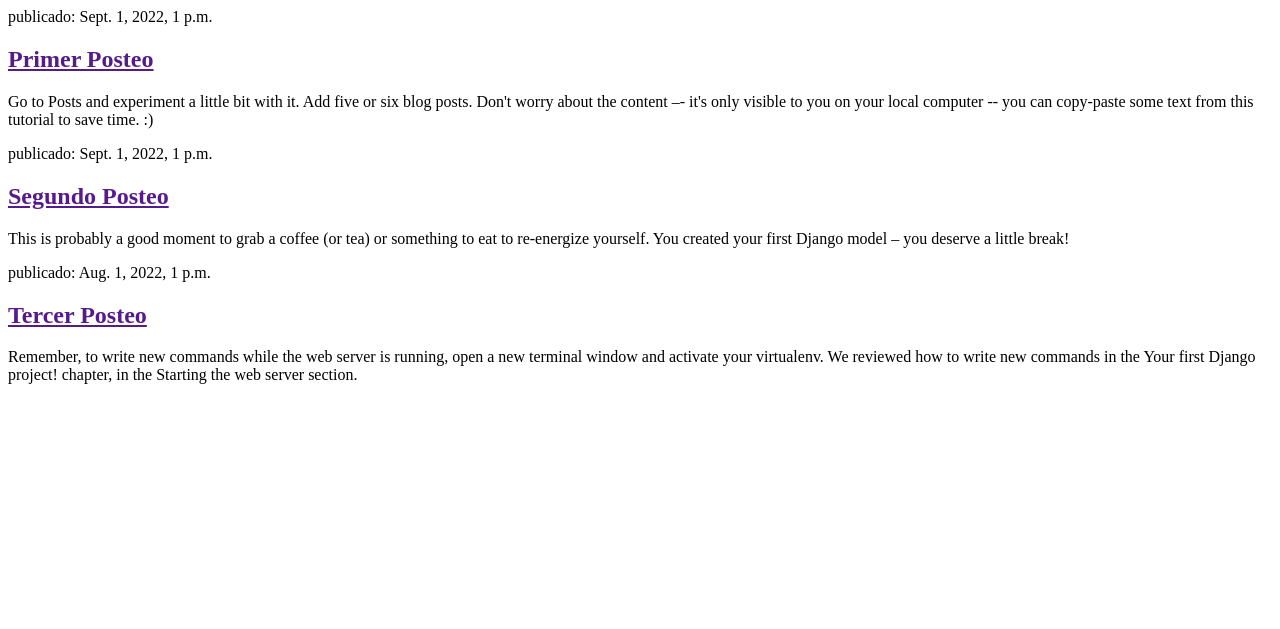
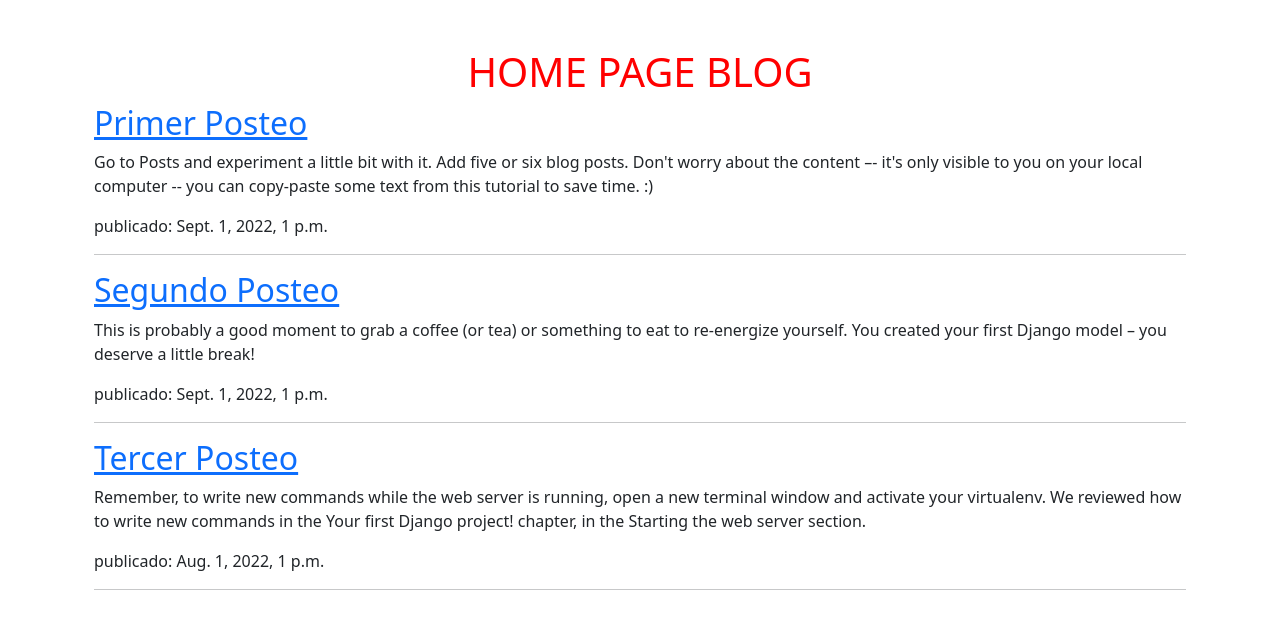
Before and after one commit to juanpafittipaldi/Blog_Final, a Django app: page / in a window 1280 px wide. Shown: the top 629 px of the page. Run offline with Django 4.2, Linux system fonts and the light colour scheme; data comes from the database, SQL or seed files in the repository.

Commit message:
José: se creo el static para AppBlog + la base.html para los templates. Falta incorporar la vist al detalle del posteo

```diff
--- /dev/null
+++ b/AppBlog/static/css/styles.css
@@ -0,0 +1,4 @@
+.header{
+    text-align: center;
+    color: red;
+}
--- /dev/null
+++ b/AppBlog/templates/html/base.html
@@ -0,0 +1,25 @@
+{% load static %}
+<!DOCTYPE html>
+<html lang="en">
+<head>
+    <meta charset="UTF-8">
+    <meta http-equiv="X-UA-Compatible" content="IE=edge">
+    <meta name="viewport" content="width=device-width, initial-scale=1.0">
+    <title>Document</title>
+    <link rel="stylesheet" href="{% static 'css/styles.css' %}">
+    <link href="https://cdn.jsdelivr.net/npm/bootstrap@5.2.2/dist/css/bootstrap.min.css" rel="stylesheet" integrity="sha384-Zenh87qX5JnK2Jl0vWa8Ck2rdkQ2Bzep5IDxbcnCeuOxjzrPF/et3URy9Bv1WTRi" crossorigin="anonymous">
+</head>
+<body>
+    <div class="mt-5">
+        <h1 class="header">HOME PAGE BLOG</h1>
+    </div>
+    <main class="container">
+        <div class="row">
+            <div class="col">
+            {% block content %}
+            {% endblock %}
+            </div>
+        </div>
+    </main>
+</body>
+</html>
--- a/AppBlog/templates/html/lista_posteos.html
+++ b/AppBlog/templates/html/lista_posteos.html
@@ -1,18 +1,13 @@
-<!DOCTYPE html>
-<html lang="en">
-<head>
-    <meta charset="UTF-8">
-    <meta http-equiv="X-UA-Compatible" content="IE=edge">
-    <meta name="viewport" content="width=device-width, initial-scale=1.0">
-    <title>Document</title>
-</head>
-<body>
-    {% for posteo in posteos %}
-    <article>
-        <time>publicado: {{ posteo.fecha_publicado }}</time>
+{% extends 'html/base.html' %}
+{% block content %}
+
+{% for posteo in posteos %}
+    <article class="container">
         <h2><a href="">{{ posteo.titulo }}</a></h2>
         <p>{{ posteo.contenido | linebreaksbr }}</p>
+        <time>publicado: {{ posteo.fecha_publicado }}</time>
+        <hr>
     </article>
 {% endfor %}
-</body>
-</html>
+
+{% endblock %}
```
